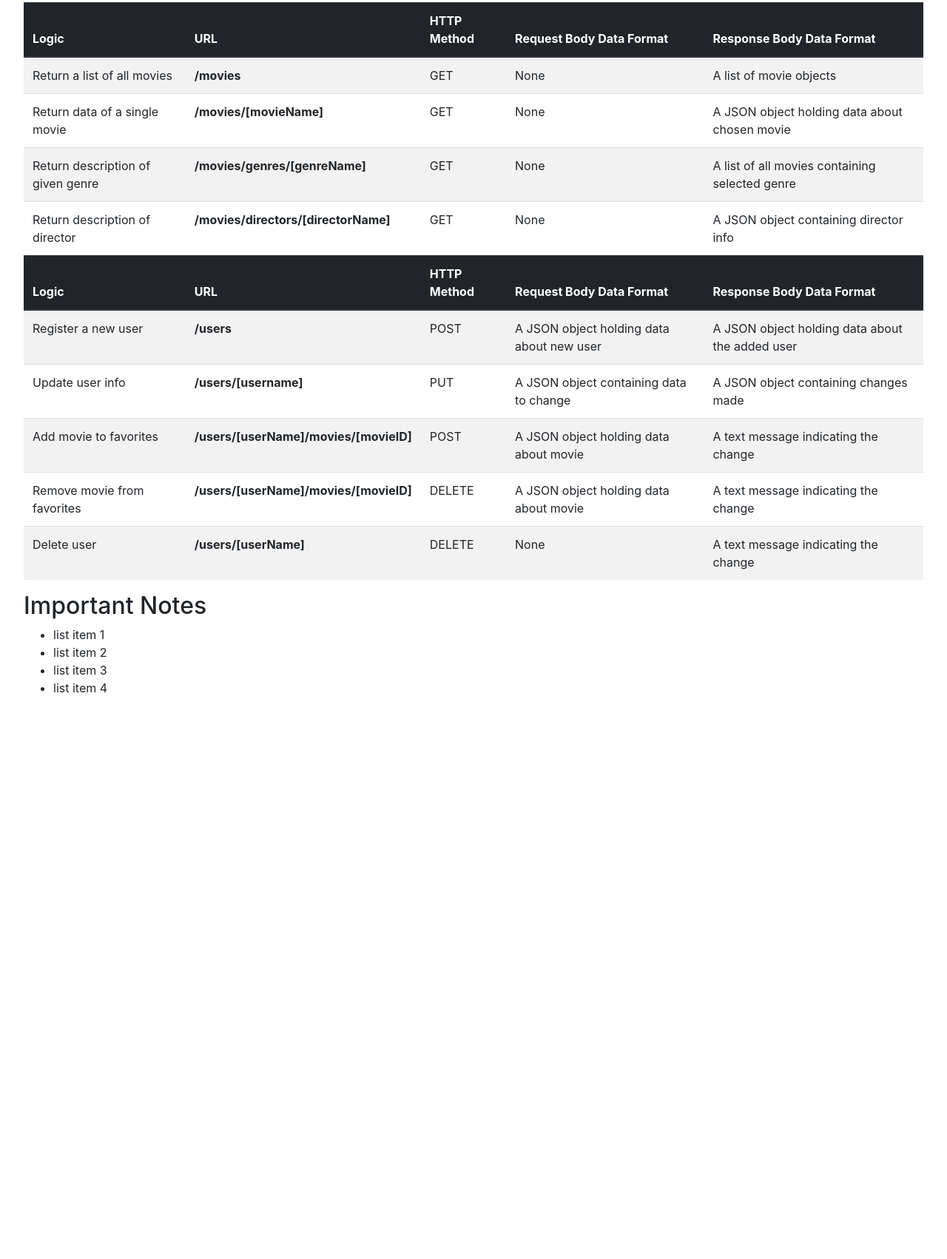
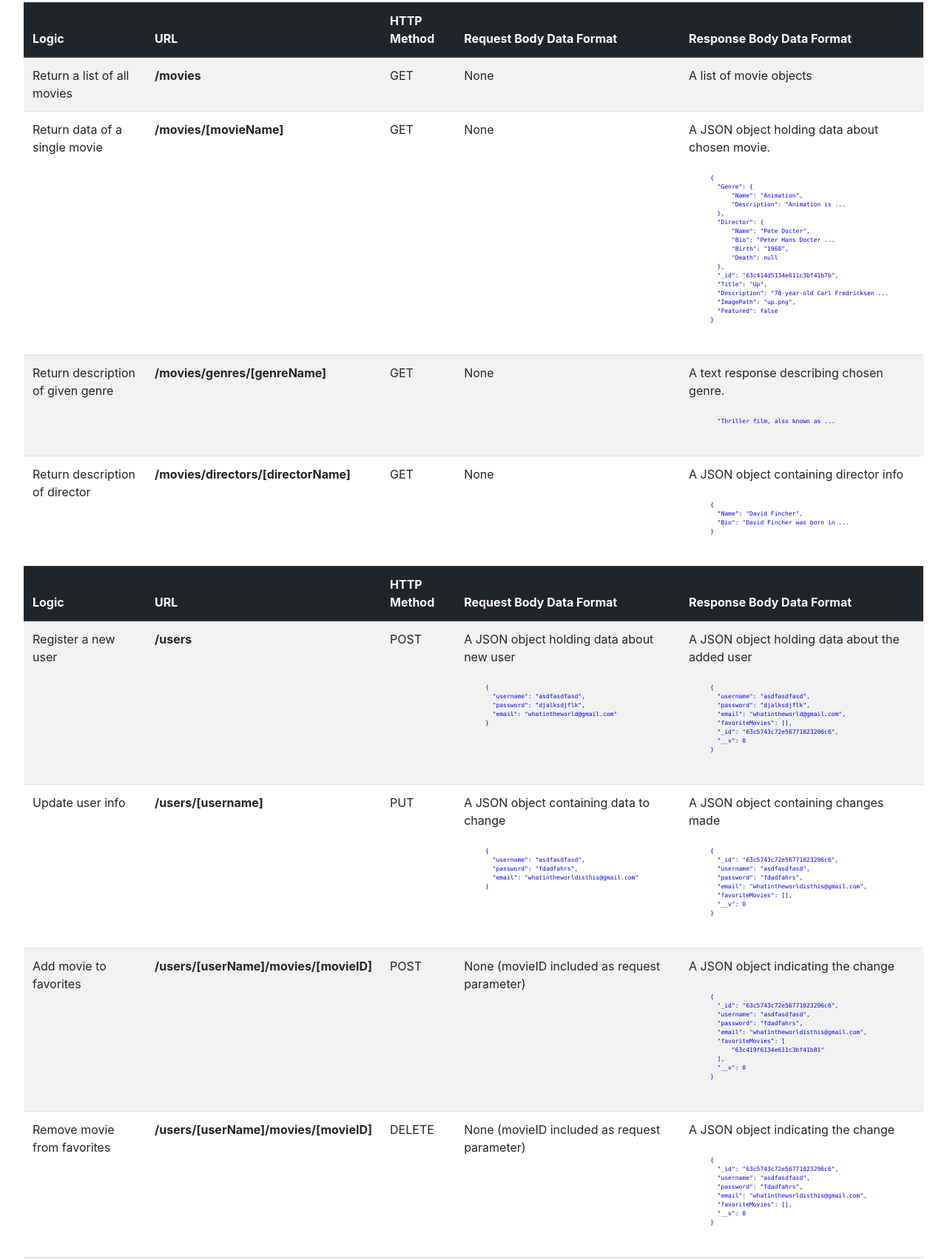
Before and after one commit to sballay8734/movie_api, a website: page public/documentation.html in a window 1280 px wide. Shown: the part 253-1955 px from the top of the page at 74% size. Before the commit the page ends 1243 px from the top, so only its background shows below. Drawn offline with nearby package versions, Linux system fonts and the light colour scheme.

Commit message:
Ach2_Task8_v1

```diff
--- a/public/css/style.css
+++ b/public/css/style.css
@@ -9,3 +9,8 @@ body {
 .url {
   font-weight: bold;
 }
+
+.code {
+  font-size: 8px;
+  color: blue;
+}
--- a/public/documentation.html
+++ b/public/documentation.html
@@ -29,37 +29,73 @@
         <th scope="col">Response Body Data Format</th>
       </tr>
     </thead>
+    <!-- List of all movies -->
     <tr>
-      <!-- List of all movies -->
       <td>Return a list of all movies</td>
       <td class="url">/movies</td>
       <td>GET</td>
       <td>None</td>
       <td>A list of movie objects</td>
     </tr>
+    <!-- Movie by Name -->
     <tr>
-      <!-- Movie Name -->
       <td>Return data of a single movie</td>
       <td class="url">/movies/[movieName]</td>
       <td>GET</td>
       <td>None</td>
-      <td>A JSON object holding data about chosen movie</td>
+      <td>A JSON object holding data about chosen movie.
+      <br>
+      <br>
+      <pre class="code">
+      {
+        "Genre": {
+            "Name": "Animation",
+            "Description": "Animation is ...
+        },
+        "Director": {
+            "Name": "Pete Docter",
+            "Bio": "Peter Hans Docter ...
+            "Birth": "1968",
+            "Death": null
+        },
+        "_id": "63c414d5134e611c3bf41b7b",
+        "Title": "Up",
+        "Description": "78-year-old Carl Fredricksen ...
+        "ImagePath": "up.png",
+        "Featured": false
+      }
+      </pre>
+      </td>
     </tr>
+    <!-- Genre Name -->
     <tr>
-      <!-- Genre Name -->
       <td>Return description of given genre</td>
       <td class="url">/movies/genres/[genreName]</td>
       <td>GET</td>
       <td>None</td>
-      <td>A list of all movies containing selected genre</td>
+      <td>A text response describing chosen genre.
+      <br>
+      <br>
+      <pre class="code">
+        "Thriller film, also known as ...
+      </pre>
+      </td>
     </tr>
+    <!-- Director Name -->
     <tr>
-      <!-- Director Name -->
       <td>Return description of director</td>
       <td class="url">/movies/directors/[directorName]</td>
       <td>GET</td>
       <td>None</td>
-      <td>A JSON object containing director info</td>
+      <td>A JSON object containing director info
+      <pre class="code">
+      <br>
+      {
+        "Name": "David Fincher",
+        "Bio": "David Fincher was born in ...
+      }
+      </pre>
+      </td>
     </tr>
     <thead class="thead-dark">
       <tr>
@@ -70,42 +106,125 @@
         <th scope="col">Response Body Data Format</th>
       </tr>
     </thead>
+    <!-- Register a new user -->
     <tr>
-      <!-- Register a new user -->
       <td>Register a new user</td>
       <td class="url">/users</td>
       <td>POST</td>
-      <td>A JSON object holding data about new user</td>
-      <td>A JSON object holding data about the added user</strong></td>
+      <td>A JSON object holding data about new user
+      <br>
+      <br>
+      <pre class="code">
+      {
+        "username": "asdfasdfasd",
+        "password": "djalksdjflk",
+        "email": "whatintheworld@gmail.com"
+      }
+      </pre>
+      </td>
+      <td>A JSON object holding data about the added user
+      <br>
+      <br>
+      <pre class="code">
+      {
+        "username": "asdfasdfasd",
+        "password": "djalksdjflk",
+        "email": "whatintheworld@gmail.com",
+        "favoriteMovies": [],
+        "_id": "63c5743c72e56771023296c6",
+        "__v": 0
+      }
+      </pre>
+      </td>
     </tr>
+    <!-- Update user info -->
     <tr>
-      <!-- Update user info -->
       <td>Update user info</td>
       <td class="url">/users/[username]</td>
       <td>PUT</td>
-      <td>A JSON object containing data to change</td>
-      <td>A JSON object containing changes made</strong></td>
+      <td>A JSON object containing data to change
+      <br>
+      <br>
+      <pre class="code">
+      {
+        "username": "asdfasdfasd",
+        "password": "fdadfahrs",
+        "email": "whatintheworldisthis@gmail.com"
+      }
+      </pre>
+      </td>
+      <td>A JSON object containing changes made
+      <br>
+      <br>
+      <pre class="code">
+      {
+        "_id": "63c5743c72e56771023296c6",
+        "username": "asdfasdfasd",
+        "password": "fdadfahrs",
+        "email": "whatintheworldisthis@gmail.com",
+        "favoriteMovies": [],
+        "__v": 0
+      }
+      </pre>
+      </td>
     </tr>
+    <!-- Add movie to favorites -->
     <tr>
       <td>Add movie to favorites</td>
       <td class="url">/users/[userName]/movies/[movieID]</td>
       <td>POST</td>
-      <td>A JSON object holding data about movie</td>
-      <td>A text message indicating the change</strong></td>
+      <td>None (movieID included as request parameter)</td>
+      <td>A JSON object indicating the change
+      <br>
+      <br>
+      <pre class="code">
+      {
+        "_id": "63c5743c72e56771023296c6",
+        "username": "asdfasdfasd",
+        "password": "fdadfahrs",
+        "email": "whatintheworldisthis@gmail.com",
+        "favoriteMovies": [
+            "63c419f6134e611c3bf41b81"
+        ],
+        "__v": 0
+      }
+      </pre>
+      </td>
     </tr>
+    <!-- Remove movie from favorites -->
     <tr>
       <td>Remove movie from favorites</td>
       <td class="url">/users/[userName]/movies/[movieID]</td>
       <td>DELETE</td>
-      <td>A JSON object holding data about movie</td>
-      <td>A text message indicating the change</strong></td>
+      <td>None (movieID included as request parameter)</td>
+      <td>A JSON object indicating the change
+      <br>
+      <br>
+      <pre class="code">
+      {
+        "_id": "63c5743c72e56771023296c6",
+        "username": "asdfasdfasd",
+        "password": "fdadfahrs",
+        "email": "whatintheworldisthis@gmail.com",
+        "favoriteMovies": [],
+        "__v": 0
+      }
+      </pre>
+      </td>
     </tr>
+    <!-- Delete user -->
     <tr>
       <td>Delete user</td>
       <td class="url">/users/[userName]</td>
       <td>DELETE</td>
-      <td>None</td>
-      <td>A text message indicating the change</strong></td>
+      <td>None (username included as request parameter)</td>
+      <td>A text message indicating the change
+      <br>
+      <br>
+      <pre class="code">
+        [username] was deleted ...
+      </pre>
+      </td>
     </tr>
   </table>
 
```
